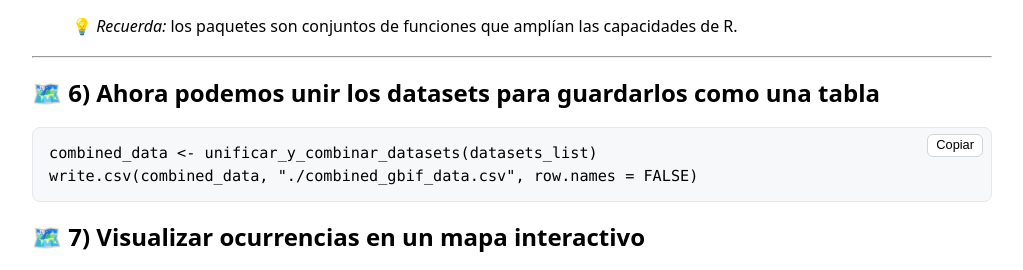
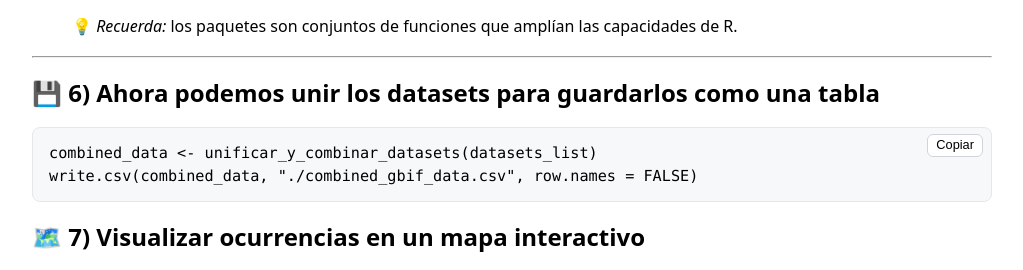
Before and after one commit to ricardosegovia/sence_ieb, a Jekyll site: the page built from _tutorials/14_descargar_limpiar_gbif.md, in a window 1280 px wide and 900 px high, scrolled down 3681 px. Shown: the part 184-454 px from the top of the window, without its empty margins (128-1151 px from the left). Built offline with Jekyll 4.4.1, drawn with Linux system fonts in a browser that asks for light colours; some of the changed text lies outside the part shown.

````diff
--- a/_tutorials/14_descargar_limpiar_gbif.md
+++ b/_tutorials/14_descargar_limpiar_gbif.md
@@ -124,7 +124,7 @@ for (species_name in species_list) {
   cat("Completed:", species_name, "\n")
 }
 ```
-## 🧠 4) Vamos a combinar los datos
+## ⛔ 4) Vamos a combinar los datos
 
 ```r
 datasets_list
@@ -168,7 +168,7 @@ unificar_y_combinar_datasets <- function(lista_df) {
 
 ---
 
-## 🗺️ 6) Ahora podemos unir los datasets para guardarlos como una tabla
+## 💾 6) Ahora podemos unir los datasets para guardarlos como una tabla
 ```r
 combined_data <- unificar_y_combinar_datasets(datasets_list)
 write.csv(combined_data, "./combined_gbif_data.csv", row.names = FALSE)
````
